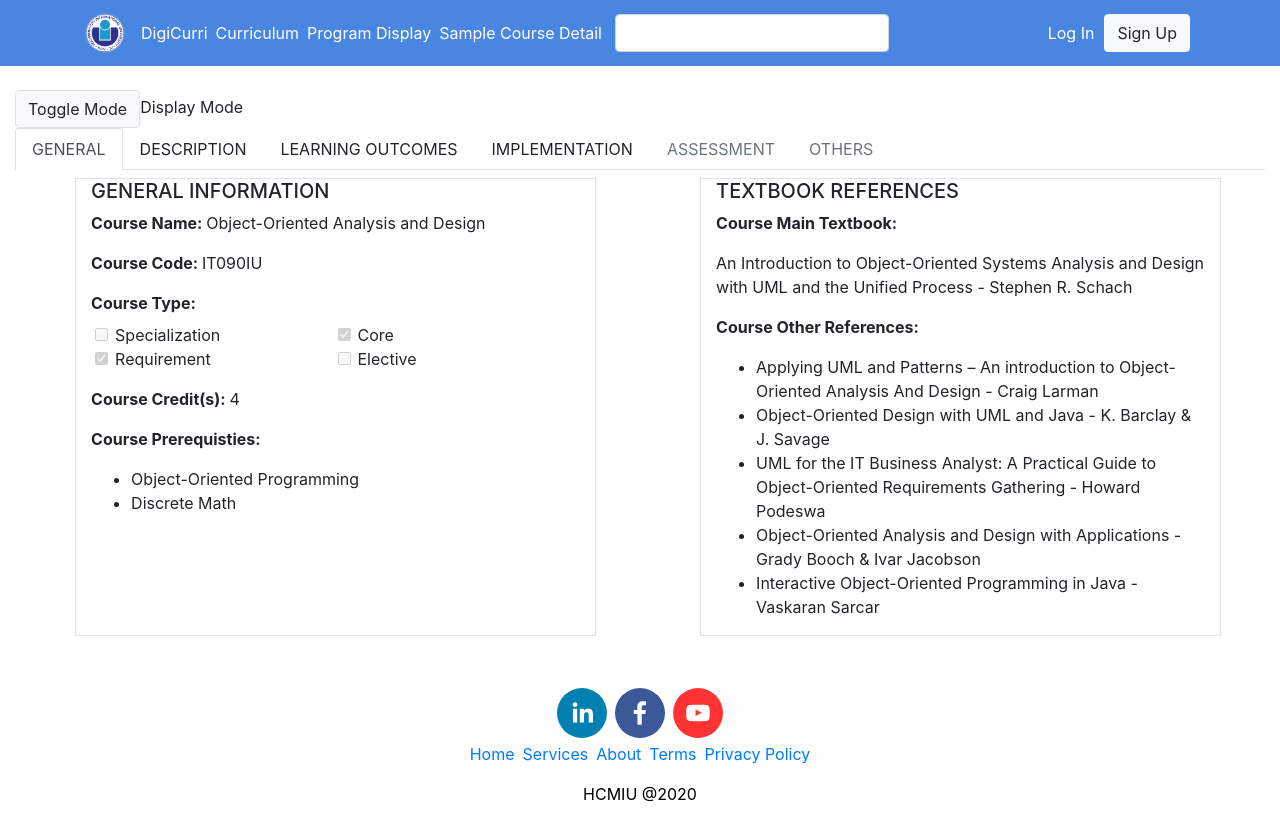
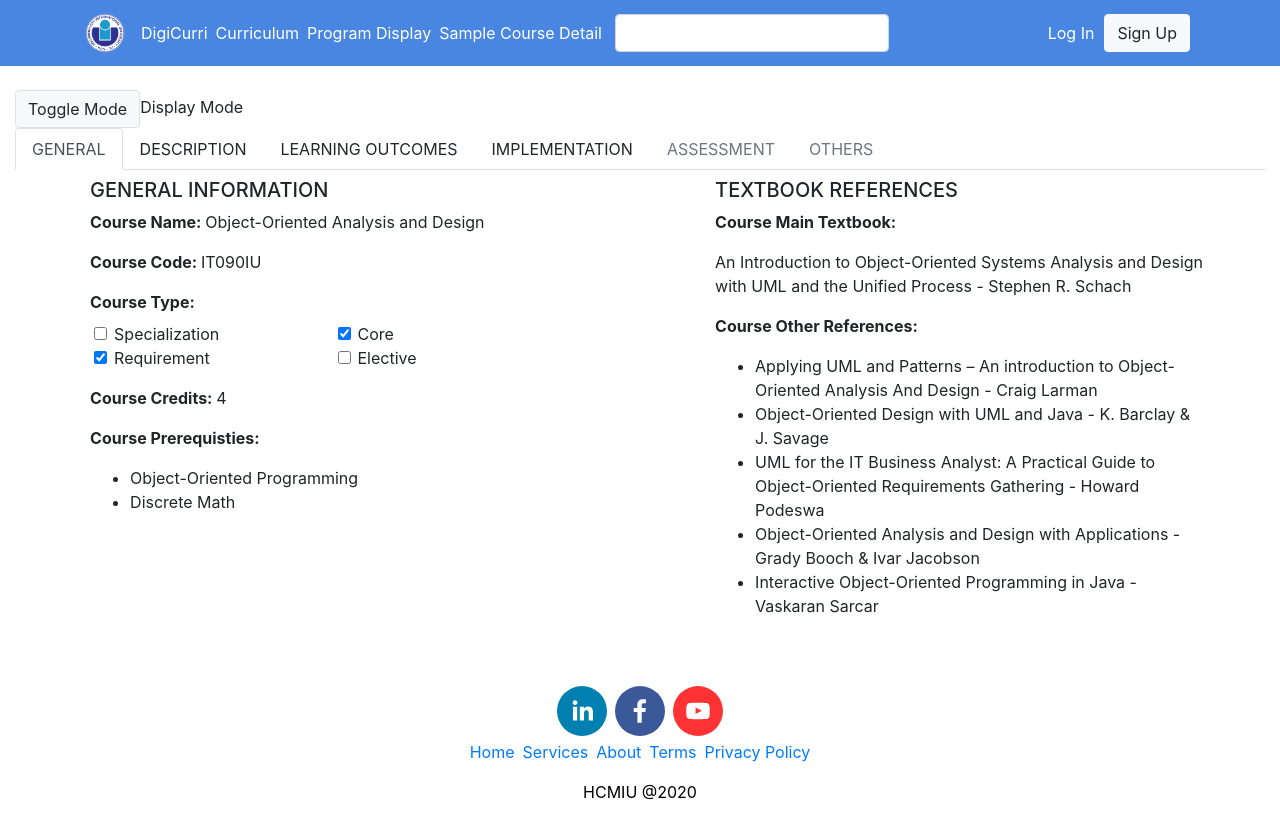
Before and after one commit to hcmiu-se-club-2019/digi-curriculum, a React (Create React App) app: page /course/IT090IU in a window 1280 px wide. Built offline with nearby package versions, Linux system fonts and the light colour scheme.

Commit message:
Fix splice bug, remove some style

```diff
--- a/src/components/courseDetail/courseTabs/CourseAssessmentTab.jsx
+++ b/src/components/courseDetail/courseTabs/CourseAssessmentTab.jsx
@@ -9,7 +9,6 @@ import { Table } from "reactstrap";
 const TabDisplayForm = (props) => {
   // const { values } = props;
   return (
-    <form onSubmit={function () {}} className="course-general-form border">
     <div className="d-flex">
       <div className="col-sm-5 mt-2 ml-3">
         <div>
@@ -50,11 +49,7 @@ const TabDisplayForm = (props) => {
         </div>
       </div>
     </div>
-      <div className="mt-3 d-flex justify-content-center">
-        <button className="btn btn-primary m-1 w-25">Save</button>
-        <button className="btn btn-danger m-1 w-25">Delete</button>
-      </div>
-    </form>
+
   );
 };
 
--- a/src/components/courseDetail/courseTabs/CourseDescriptionTab.jsx
+++ b/src/components/courseDetail/courseTabs/CourseDescriptionTab.jsx
@@ -9,7 +9,7 @@ const TabDisplayForm = props => {
   const { values } = props
   return (
     <div className="d-flex justify-content-center">
-      <div className="col-sm-5 offset-sm-1 mt-2 ml-3">
+      <div className="col-sm-5 mt-2 ml-3">
         <div>
           <h5>COURSE DESCRIPTION</h5>
         </div>
@@ -17,7 +17,7 @@ const TabDisplayForm = props => {
           <p><i>{typeof values.description === 'object' && values.description[0]}</i></p>
           <ul>
             {
-              typeof values.description === 'object' && values.description.slice(1, values.description.length).map((desc, index) =>
+              typeof values.description === 'object' && [...values.description].slice(1, values.description.length).map((desc, index) =>
                 <li key={index}>
                   {desc}
                 </li>
--- a/src/components/courseDetail/courseTabs/CourseGeneralTab.js
+++ b/src/components/courseDetail/courseTabs/CourseGeneralTab.js
@@ -9,7 +9,7 @@ const TabDisplayForm = props => {
   const { values } = props;
   return (
     <div className="d-flex justify-content-center">
-      <div className="col-sm-5 border mt-2 ml-3">
+      <div className="col-sm-5 mt-2 ml-3">
         <div>
           <h5>GENERAL INFORMATION</h5>
         </div>
@@ -17,7 +17,7 @@ const TabDisplayForm = props => {
           <div>
             <p><strong>Course Name: </strong><span>{values.name}</span></p>
             <p><strong>Course Code: </strong><span>{values.id}</span></p>
-            <FormGroup tag="fieldset" disabled>
+            <FormGroup tag="fieldset" readOnly>
               <Label for="type"><strong>Course Type: </strong></Label>
               <div className='d-flex ml-1'>
                 <FormGroup check style={{width:'100px'}}>
@@ -48,7 +48,7 @@ const TabDisplayForm = props => {
                 </FormGroup>
               </div>
             </FormGroup>
-            <p><strong>Course Credit(s): </strong><span>{values.credit}</span></p>
+            <p><strong>Course Credits: </strong><span>{values.credit}</span></p>
             <p><strong>Course Prerequisties: </strong></p>
             <ul>
               {
@@ -58,7 +58,7 @@ const TabDisplayForm = props => {
           </div>
         </div>
       </div>
-      <div className="col-sm-5 offset-sm-1 border mt-2">
+      <div className="col-sm-5 offset-sm-1 mt-2">
         <div>
           <h5>TEXTBOOK REFERENCES</h5>
         </div>
--- a/src/components/courseDetail/courseTabs/CourseImplementationTab.jsx
+++ b/src/components/courseDetail/courseTabs/CourseImplementationTab.jsx
@@ -10,7 +10,7 @@ const TabDisplayForm = (props) => {
   const { values } = props;
   return (
     <div className="d-flex justify-content-center">
-      <div className="col-sm-5 border mt-2 ml-3">
+      <div className="col-sm-5 mt-2 ml-3">
         <div>
           <h6>COURSE IMPLEMENTATION</h6>
         </div>
@@ -61,7 +61,7 @@ const TabDisplayForm = (props) => {
           </Table>
         </div>
       </div>
-      <div className="col-sm-5 border offset-sm-1 mt-2">
+      <div className="col-sm-5 offset-sm-1 mt-2">
         <div>
           <h6>COURSE OUTLINE</h6>
         </div>
@@ -73,7 +73,7 @@ const TabDisplayForm = (props) => {
                 <th scope='col'>Topics</th>
               </tr>
             </thead>
-            <tbody style={{fontSize:'12px'}}>
+            <tbody>
               {
                 typeof values.implementation === 'object'
                 && typeof values.implementation.outlines === 'object'
@@ -84,7 +84,7 @@ const TabDisplayForm = (props) => {
                       <td>{outline.topics[0]}</td>
                     </tr>
                     {
-                      typeof outline.topics === 'object' && outline.topics.splice(1, outline.topics.length).map((topic, index) =>
+                      typeof outline.topics === 'object' && [...outline.topics].slice(1, outline.topics.length).map((topic, index) =>
                         <tr key={index}>
                           <td>{topic}</td>
                         </tr>
```
Lines whose indentation alone changed are shown as unchanged.
